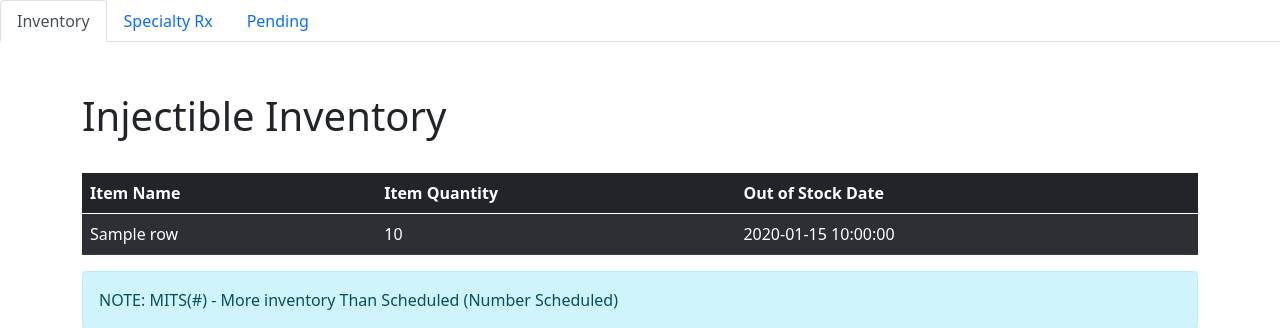
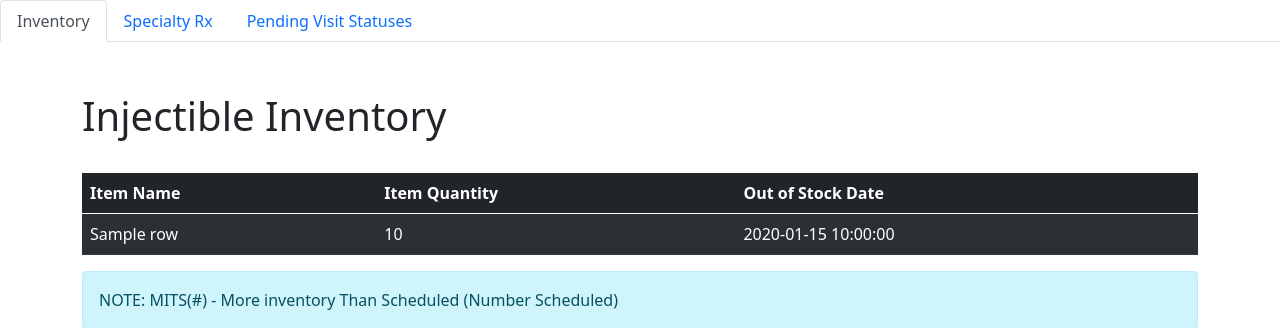
Before and after one commit to aleexnm/FlaskDB, a Flask app: template templates/subs.html in a window 1280 px wide. Shown: the part 72-400 px from the top of the page. Run offline with Flask 2, Linux system fonts and the light colour scheme; the template is opened without the code that fills it: most values are stand-ins (such as "Sample title", 1, 10 or a date in 2020); some libraries are stand-ins or nearby versions.

Commit message:
Removed TestP from pending query

```diff
--- a/db.py
+++ b/db.py
@@ -36,7 +36,10 @@ class DB:
         return self.__cursor.fetchall()
 
     def get_all_note(self, facility):
-        self.__cursor.execute("SELECT * FROM CustomScheduleAll INNER JOIN kvVisitStatusCode ON kvVisitStatusCode.VisitStatus = CustomScheduleAll.VisitCode WHERE kvVisitStatusCode.ManagerPendingInclude Is True AND Facility= %s", facility)
+        self.__cursor.execute(("SELECT * FROM CustomScheduleAll INNER JOIN kvVisitStatusCode "
+                               "ON kvVisitStatusCode.VisitStatus = CustomScheduleAll.VisitCode "
+                               "WHERE CustomScheduleAll.MRN NOT LIKE ('TestP%%') AND "
+                               "kvVisitStatusCode.ManagerPendingInclude Is True AND Facility= %s"), facility)
         return self.__cursor.fetchall()
 
     def get_all_clinics(self, facility):
--- a/templates/subs.html
+++ b/templates/subs.html
@@ -48,7 +48,7 @@
     <button class="nav-link" id="specialty-tab" data-bs-toggle="tab" data-bs-target="#specialty" type="button" role="tab" aria-controls="specialty" aria-selected="false">Specialty Rx</button>
   </li>
   <li class="nav-item" role="presentation">
-    <button class="nav-link" id="notes-tab" data-bs-toggle="tab" data-bs-target="#notes" type="button" role="tab" aria-controls="notes" aria-selected="false">Pending</button>
+    <button class="nav-link" id="notes-tab" data-bs-toggle="tab" data-bs-target="#notes" type="button" role="tab" aria-controls="notes" aria-selected="false">Pending Visit Statuses</button>
   </li>
 </ul>
 
@@ -135,7 +135,7 @@
       <div class="container">
         <div class="row">
             <div class="col-md-12">
-                <h1 style="padding-top: 50px; padding-bottom: 25px;">Pending</h1>
+                <h1 style="padding-top: 50px; padding-bottom: 25px;">Pending Visit Statuses</h1>
                 <table id="pending" class="table table-dark table-striped">
                     <thead>
                         <tr>
```
